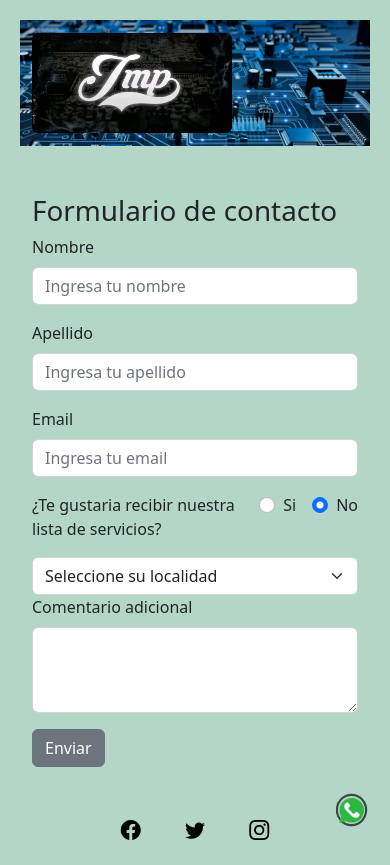
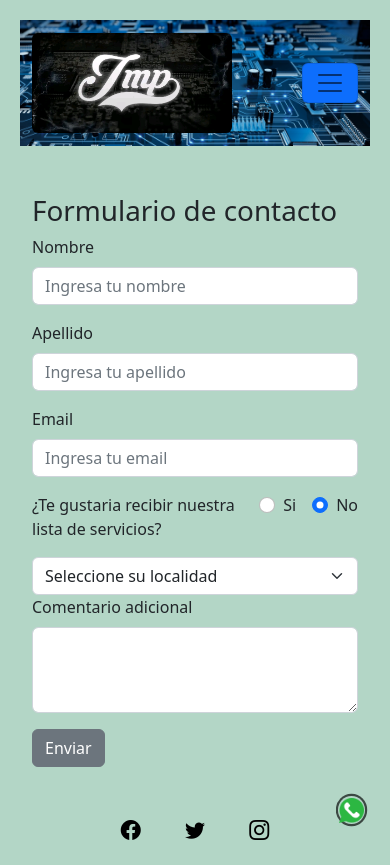
Before and after one commit to luisgn17/tecnojmp, a plain HTML site: page pages/Contacto.html in a window 390 px wide. Drawn offline with nearby package versions, Linux system fonts and the light colour scheme; files that its build step writes are made by us from their sources.

Commit message:
nav color

```diff
--- a/pages/Contacto.html
+++ b/pages/Contacto.html
@@ -18,8 +18,8 @@
       <nav class="navbar navbar-expand-lg">
         <div class="container-fluid">
           <a class="navbar-brand" href="../index.html"><img class="rounded" src="../media/logo.jpg" height="100" width="200"></a>
-          <button class="navbar-toggler" type="button" data-bs-toggle="collapse" data-bs-target="#navbarSupportedContent" aria-controls="navbarSupportedContent" aria-expanded="false" aria-label="Toggle navigation">
-            <span class="navbar-toggler-icon"></span>
+          <button class="navbar-toggler bg-primary"  type="button" data-bs-toggle="collapse" data-bs-target="#navbarSupportedContent" aria-controls="navbarSupportedContent" aria-expanded="false" aria-label="Toggle navigation">
+            <span class="navbar-toggler-icon bg-primary" ></span>
           </button>
           <div class="collapse navbar-collapse" id="navbarSupportedContent">
             <ul class="navbar-nav me-auto mb-2 mb-lg-0 w-100 justify-content-center">
```
Also changed, not shown: index.html (+3 -4 lines), pages/mediosdepago.html (+2 -2 lines), pages/preguntasfrecuentes.html (+2 -2 lines), pages/resena.html (+2 -2 lines), pages/servicios.html (+2 -2 lines).
